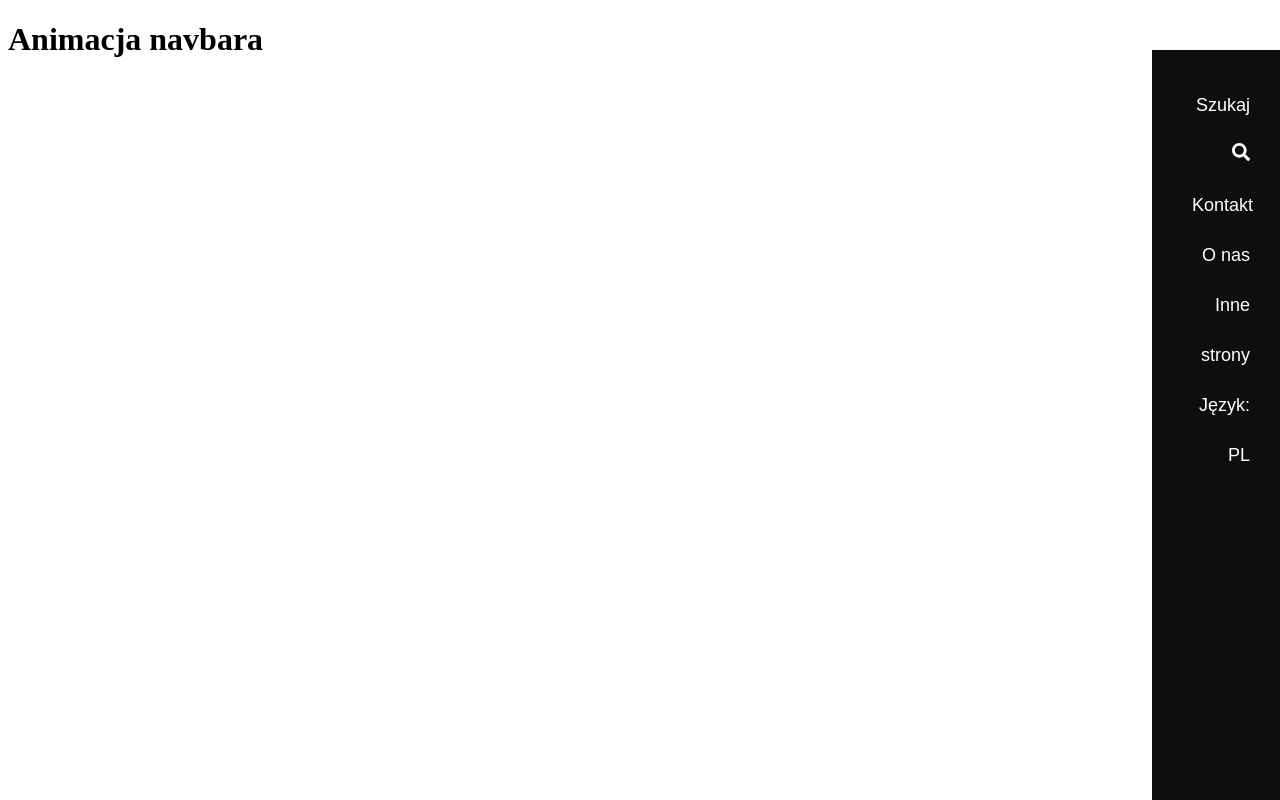
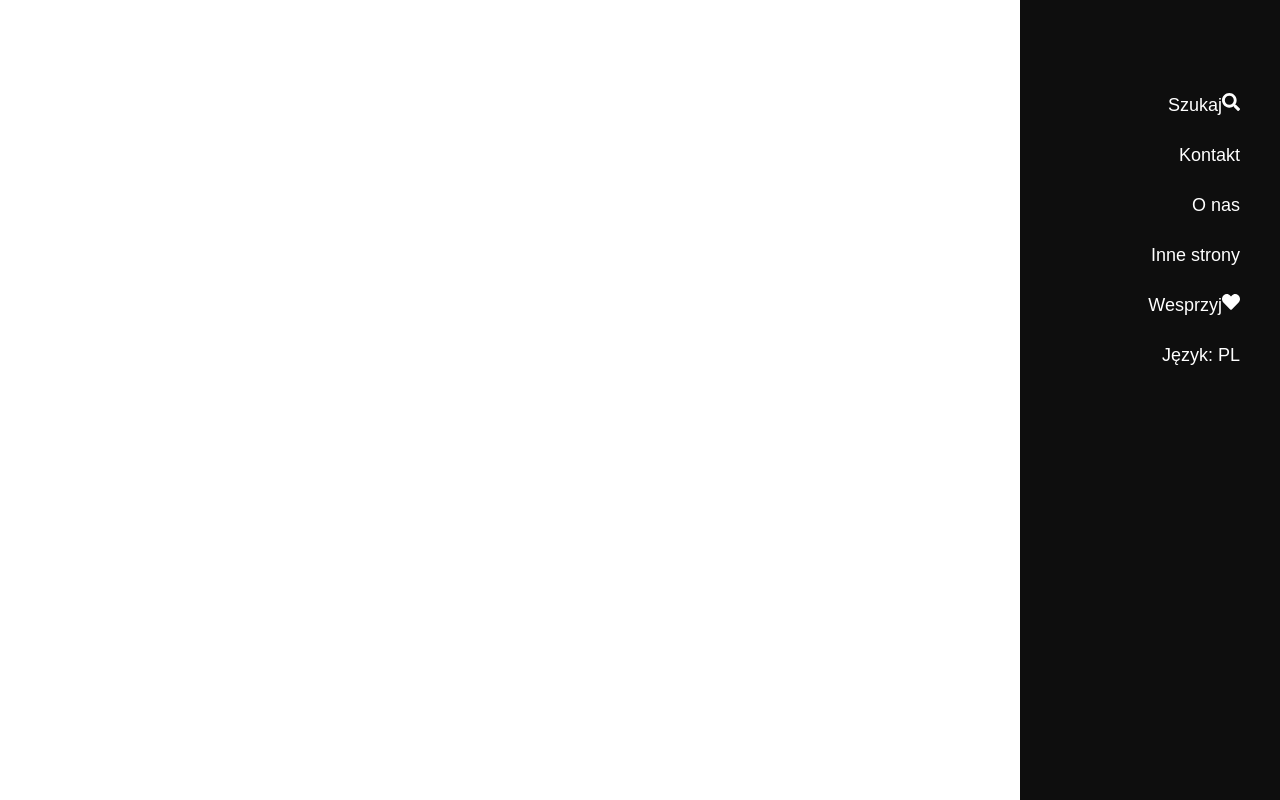
Before and after one commit to Cymoniasty/Clean-up-Gatsby, a Gatsby site: page / in a window 1280 px wide. Built offline with nearby package versions, Linux system fonts and the light colour scheme; Gatsby itself is replaced by a stand-in of ours; a web font is replaced by a local one.

Commit message:
Delete h1 in index.js. Add global style

```diff
--- a/src/navigation/navigation.js
+++ b/src/navigation/navigation.js
@@ -1,14 +1,23 @@
 import React from "react";
-import styled from "styled-components";
+import styled, {createGlobalStyle} from "styled-components";
 import {FaSearch} from 'react-icons/fa';
+import {FaHeart} from 'react-icons/fa';
+
+const GlobalStyle = createGlobalStyle`
+    * {
+      margin: 0;
+      padding: 0;
+      box-sizing: border-box;
+    }
+`;
 
 const NavigationAside = styled.aside`
     position: fixed;
-    top: 50px;
+    top: 0;
     bottom: 0;
     right: 0;
     background-color: #0E0E0E;
-    width: 10%;
+    width: 260px;
 
 `
 
@@ -16,21 +25,19 @@ const NavigationWrapper = styled.nav`
 
 ul{
     text-align: right;
-    margin-top: 30px;
-    margin-right: 30px;
+    margin-top: 80px;
+    margin-right: 40px;
     list-style: none;
     color: white;
     font-family: "Muli" ,sans-serif;
     font-size: 18px;
     line-height: 50px;
 
-}
-
-li{}
-
-`
+}`
 
 const Navigation = () => (
+    <>
+        <GlobalStyle/>
         <NavigationAside>
             <NavigationWrapper>
                 <ul>
@@ -40,10 +47,14 @@ const Navigation = () => (
                     <li>Kontakt</li>
                     <li>O nas</li>
                     <li>Inne strony</li>
+                    <li>Wesprzyj
+                        <FaHeart/>
+                    </li>
                     <li>Język: PL</li>
                 </ul>
             </NavigationWrapper>
         </NavigationAside>
+    </>
 );
 
 export default Navigation;
--- a/src/pages/index.js
+++ b/src/pages/index.js
@@ -5,7 +5,6 @@ import "typeface-muli"
 
 const IndexPage = () => (
     <>
-        <h1>Animacja navbara</h1>
         <Navigation/>
     </>
 )
```
Lines whose indentation alone changed are shown as unchanged.
